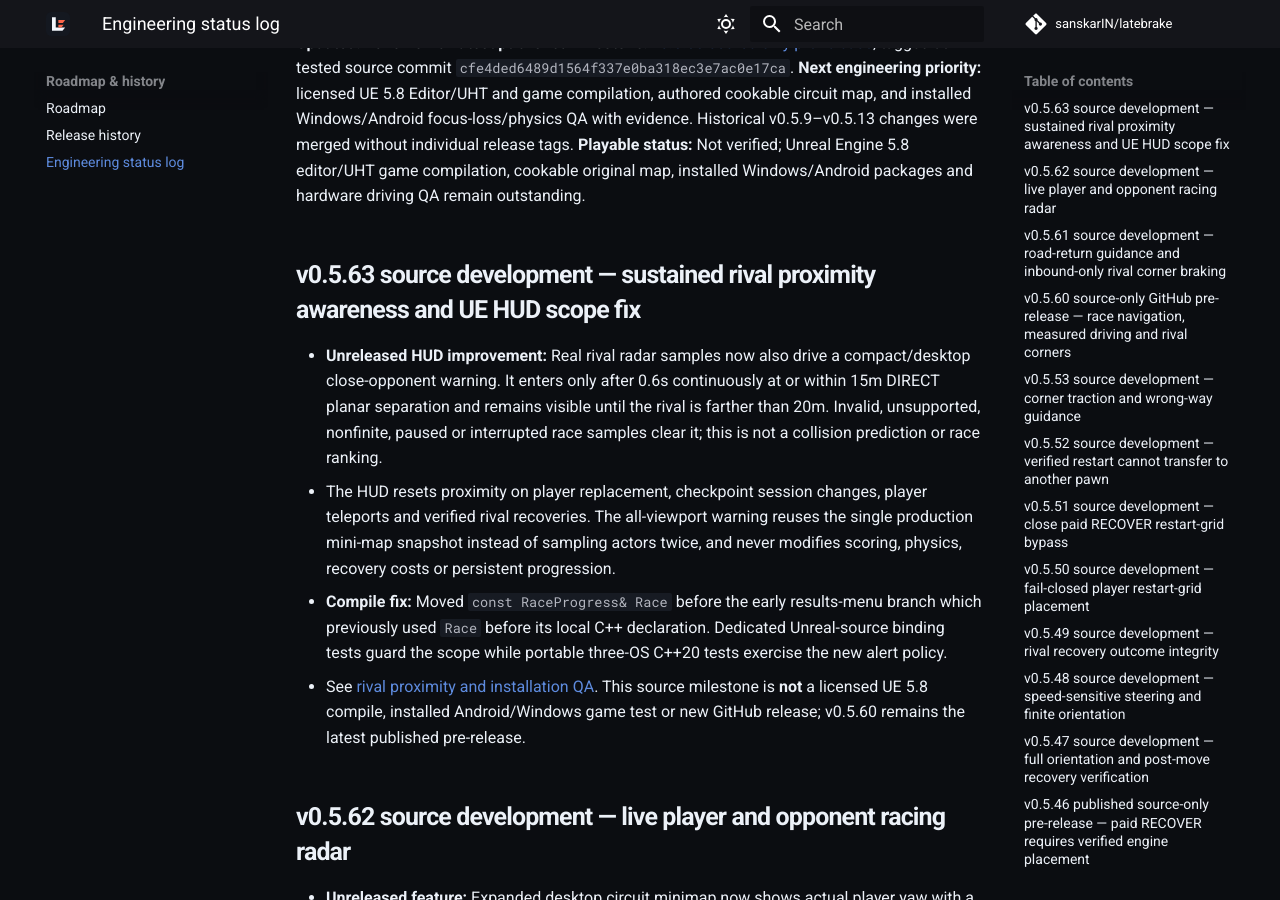
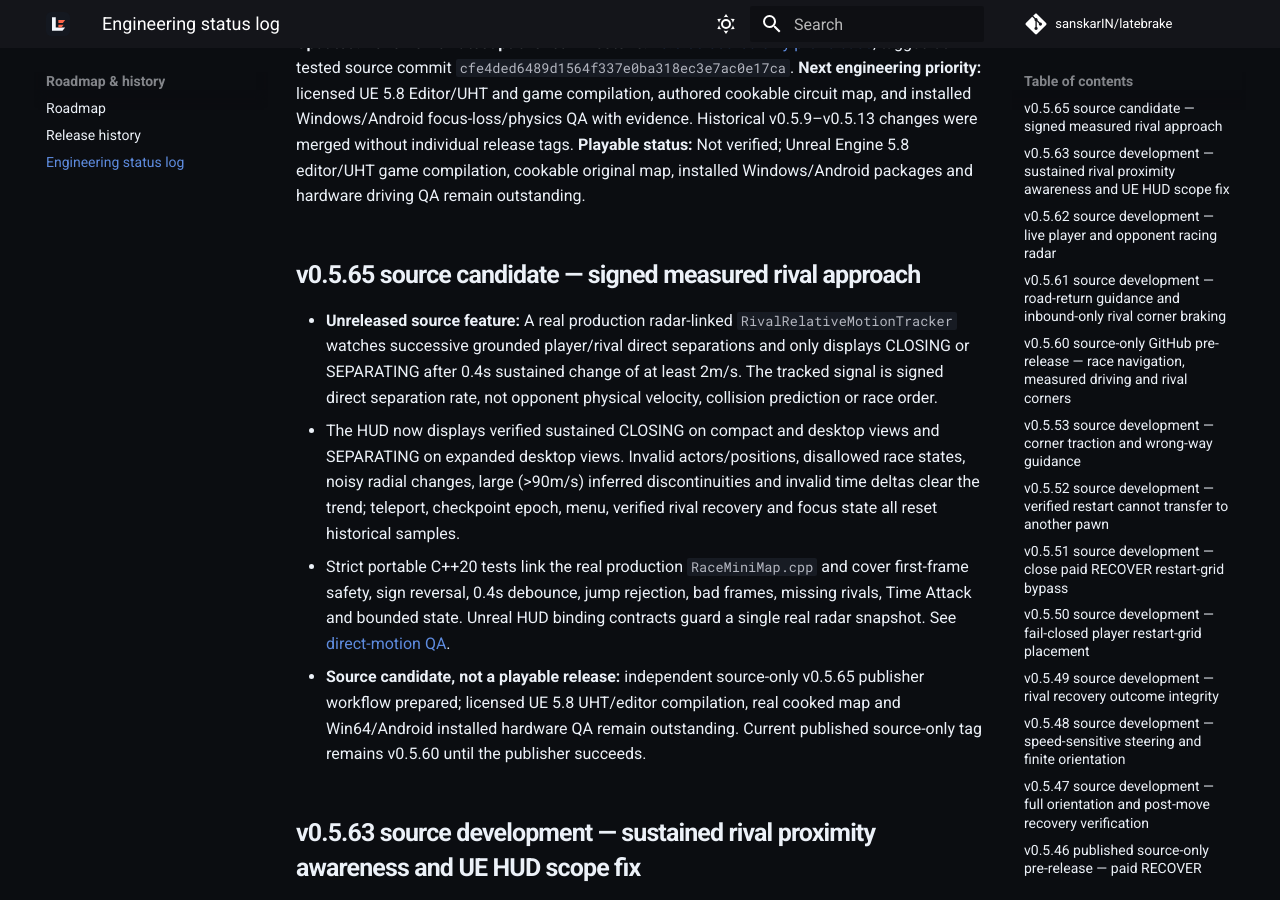
Before and after one commit to sanskarIN/latebrake, an MkDocs documentation site: the page built from docs/STATUS.md, in a window 1280 px wide and 900 px high, scrolled down 198 px. Built offline with MkDocs 1.6.1 and Material for MkDocs 9.7.7, drawn with Linux system fonts in a browser that asks for light colours; comment, search, counter and statistics services are not loaded.

Commit message:
docs(status): describe unreleased v0.5.65 relative motion scope

```diff
--- a/docs/STATUS.md
+++ b/docs/STATUS.md
@@ -4,6 +4,13 @@
 **Latest published milestone:** [v0.5.60 source-only pre-release](https://github.com/sanskarIN/latebrake/releases/tag/v0.5.60), tagged at tested source commit `cfe4ded6489d1564f337e0ba318ec3e7ac0e17ca`.
 **Next engineering priority:** licensed UE 5.8 Editor/UHT and game compilation, authored cookable circuit map, and installed Windows/Android focus-loss/physics QA with evidence. Historical v0.5.9–v0.5.13 changes were merged without individual release tags.
 **Playable status:** Not verified; Unreal Engine 5.8 editor/UHT game compilation, cookable original map, installed Windows/Android packages and hardware driving QA remain outstanding.
+
+## v0.5.65 source candidate — signed measured rival approach
+
+- **Unreleased source feature:** A real production radar-linked `RivalRelativeMotionTracker` watches successive grounded player/rival direct separations and only displays CLOSING or SEPARATING after 0.4s sustained change of at least 2m/s. The tracked signal is signed direct separation rate, not opponent physical velocity, collision prediction or race order.
+- The HUD now displays verified sustained CLOSING on compact and desktop views and SEPARATING on expanded desktop views. Invalid actors/positions, disallowed race states, noisy radial changes, large (>90m/s) inferred discontinuities and invalid time deltas clear the trend; teleport, checkpoint epoch, menu, verified rival recovery and focus state all reset historical samples.
+- Strict portable C++20 tests link the real production `RaceMiniMap.cpp` and cover first-frame safety, sign reversal, 0.4s debounce, jump rejection, bad frames, missing rivals, Time Attack and bounded state. Unreal HUD binding contracts guard a single real radar snapshot. See [direct-motion QA](RIVAL_RELATIVE_MOTION_QA.md).
+- **Source candidate, not a playable release:** independent source-only v0.5.65 publisher workflow prepared; licensed UE 5.8 UHT/editor compilation, real cooked map and Win64/Android installed hardware QA remain outstanding. Current published source-only tag remains v0.5.60 until the publisher succeeds.
 
 ## v0.5.63 source development — sustained rival proximity awareness and UE HUD scope fix
 
```
